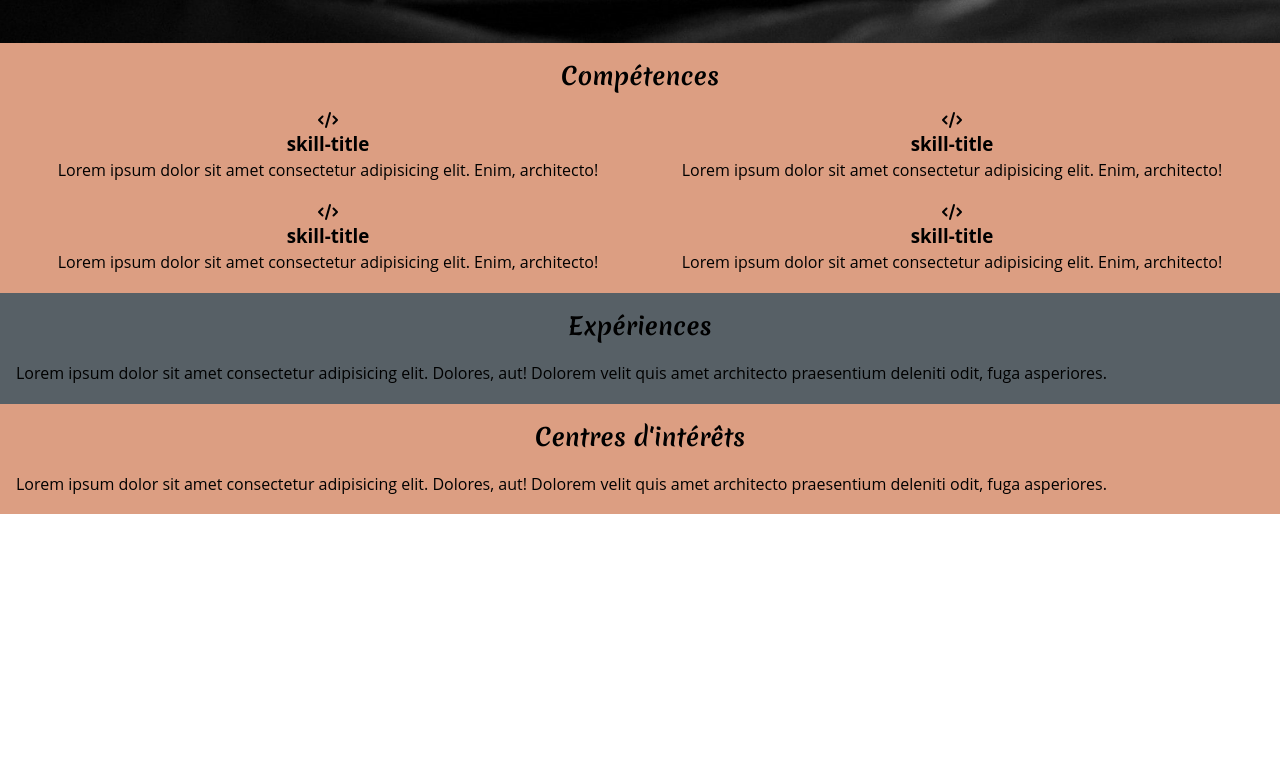
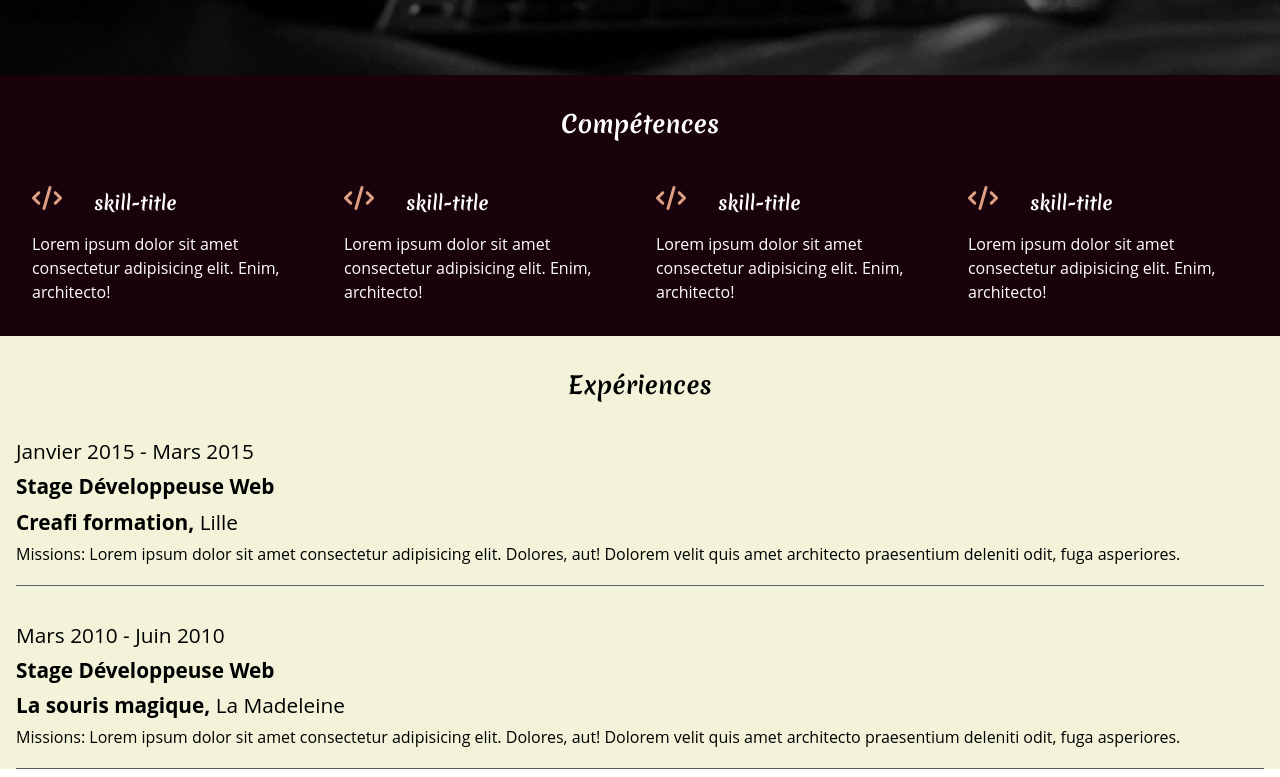
Before and after one commit to lecodeduchat/lecodeduchat.github.io, a plain HTML site: page index.html in a window 1280 px wide. Shown: the part 723-1500 px from the top of the page. Before the commit the page ends 1237 px from the top, so only its background shows below. Drawn offline with Linux system fonts and the light colour scheme.

Commit message:
Ajout bordure dégradée, skills et compétences mise en forme

```diff
--- a/assets/css/styles-lg.css
+++ b/assets/css/styles-lg.css
@@ -22,8 +22,8 @@
     padding-bottom: 0px;
   }
   .main-menu-item {
-    height: calc(70px - (2 * var(--sp)));
-    line-height: calc(70px - (2 * var(--sp)));
+    height: calc(67px - (2 * var(--sp)));
+    line-height: calc(67px - (2 * var(--sp)));
     border-bottom: 0;
     margin: var(--sp) 0;
     padding: 0;
@@ -43,8 +43,8 @@
   /** WHO I AM ***********************************************************************************/
 
   /** SKILLS *************************************************************************************/
-  #skills {
-    background-color: var(--md-3-color);
+  .skill {
+    width: calc(25% - var(--2sp));
   }
 
   /** EXPERIENCES ********************************************************************************/
--- a/assets/css/styles-md.css
+++ b/assets/css/styles-md.css
@@ -32,8 +32,8 @@
   }
 
   /** SKILLS *************************************************************************************/
-  #skills {
-    background-color: var(--md-2-color);
+  .skill {
+    width: calc(33% - var(--2sp));
   }
   /** EXPERIENCES ********************************************************************************/
 
--- a/assets/css/styles-sm.css
+++ b/assets/css/styles-sm.css
@@ -3,6 +3,6 @@
     color: yellow;
   }
   #skills {
-    background-color: yellow;
+    background-color: var(--darkcolor);
   }
 }
--- a/assets/css/styles.css
+++ b/assets/css/styles.css
@@ -7,6 +7,7 @@
   --md-2-color: #c16e70;
   --md-3-color: #dc9e82;
   --sp: 16px;
+  --2sp: 32px;
 }
 @font-face {
   font-family: "Merienda";
@@ -40,11 +41,15 @@ h2 {
   font-family: Merienda;
   font-size: 24px;
   margin: 0 var(--sp);
-  padding: var(--sp) 0;
+  padding: var(--2sp) 0;
   text-align: center;
 }
 h3 {
   text-align: center;
+  padding: var(--sp);
+  font-family: Merienda;
+  font-style: normal;
+  font-weight: bold;
 }
 p {
   line-height: 1.8;
@@ -58,8 +63,25 @@ header {
   left: 0;
   background-color: var(--darkcolor);
   width: 100%;
-  height: 50px;
+  height: 65px;
   z-index: 1000;
+}
+header:before {
+  content: " ";
+  position: absolute;
+  top: 100%;
+  left: 0;
+  width: 100%;
+  height: 4px;
+  background-image: linear-gradient(
+    90deg,
+    var(--md-1-color) 0%,
+    var(--md-3-color) 25%,
+    var(--md-3-color) 50%,
+    var(--lightcolor) 75%,
+    var(--md-1-color) 100%
+  );
+  /* transition: 0.2s; */
 }
 
 /** MY NAME *********************/
@@ -67,14 +89,15 @@ h1 {
   width: 80%;
 }
 h1 a {
+  font-size: 26px;
   text-decoration: none;
   color: white;
-  line-height: 48px;
+  line-height: 65px;
 }
 h1 span {
   font-family: "Merienda";
   font-style: normal;
-  font-size: 19.5px;
+  font-size: 19px;
   font-weight: bold;
 }
 /** NAVIGATION *********************************************************************************/
@@ -103,7 +126,7 @@ h1 span {
   color: white;
   width: 20px;
   height: 20px;
-  line-height: 48px;
+  line-height: 65px;
 }
 .menu-content {
   background-color: white;
@@ -200,7 +223,10 @@ div.whoiam.content {
 /** skills **************************************************************/
 
 #skills {
-  background-color: var(--md-2-color);
+  background-color: var(--darkcolor);
+}
+#skills h2 {
+  color: #fff;
 }
 .skills {
   display: inline-flex;
@@ -208,12 +234,44 @@ div.whoiam.content {
   flex-wrap: wrap;
 }
 .skill {
-  width: calc(50% - 32px);
-  text-align: center;
+  width: 100%;
+  display: flex;
+  flex-direction: row;
+  flex-wrap: wrap;
+  color: #fff;
+}
+.skill-icon {
+  display: inline-block;
+  font-size: 24px;
+  padding: var(--sp);
+  padding-left: 0;
+  line-height: 19px;
+  vertical-align: middle;
+  color: var(--md-3-color);
+}
+.skill p {
+  font-size: 16px;
+  line-height: 24px;
+  margin: 0 0 var(--sp);
 }
 /**  experiences ********************************************************/
 #experiences {
-  background-color: var(--md-1-color);
+  background-color: var(--lightcolor);
+}
+.header-experience {
+  font-size: 1.3rem;
+  line-height: 2.2rem;
+}
+.title-experience,
+.compagny-experience {
+  font-weight: bold;
+}
+.compagny-experience span {
+  font-weight: normal;
+}
+.experience p {
+  border-bottom: 1px solid var(--md-1-color);
+  margin-bottom: var(--2sp);
 }
 /**  hobbies **********************************************************/
 #hobbies {
--- a/index.html
+++ b/index.html
@@ -39,7 +39,7 @@
     <header>
       <div id="main-header" class="content">
         <h1>
-          <a href="#whoiam"><span>lecode</span> DUCHAT</a>
+          <a href="#"><span>lecode</span> DUCHAT</a>
         </h1>
         <nav class="main-menu">
           <div class="menu-burger content">
@@ -108,38 +108,38 @@
     <div id="skills">
       <h2>Compétences</h2>
       <div class="skills content">
-        <div class="skill content">
-          <span class="fa-solid fa-code"></span>
+        <article class="skill content">
+          <span class="skill-icon fa-solid fa-code"></span>
           <h3>skill-title</h3>
           <p>
             Lorem ipsum dolor sit amet consectetur adipisicing elit. Enim,
             architecto!
           </p>
-        </div>
-        <div class="skill content">
-          <span class="fa-solid fa-code"></span>
+        </article>
+        <article class="skill content">
+          <span class="skill-icon fa-solid fa-code"></span>
           <h3>skill-title</h3>
           <p class="content-skill">
             Lorem ipsum dolor sit amet consectetur adipisicing elit. Enim,
             architecto!
           </p>
-        </div>
-        <div class="skill content">
-          <span class="fa-solid fa-code"></span>
+        </article>
+        <article class="skill content">
+          <span class="skill-icon fa-solid fa-code"></span>
           <h3>skill-title</h3>
           <p>
             Lorem ipsum dolor sit amet consectetur adipisicing elit. Enim,
             architecto!
           </p>
-        </div>
-        <div class="skill content">
-          <span class="fa-solid fa-code"></span>
+        </article>
+        <article class="skill content">
+          <span class="skill-icon fa-solid fa-code"></span>
           <h3>skill-title</h3>
           <p>
             Lorem ipsum dolor sit amet consectetur adipisicing elit. Enim,
             architecto!
           </p>
-        </div>
+        </article>
       </div>
     </div>
     <!-- END SKILLS -------------------------------------------------------------->
@@ -147,13 +147,34 @@
     <div id="experiences">
       <div class="experiences content">
         <h2>Expériences</h2>
-        <div class="experience">
+        <article class="experience">
+          <section class="header-experience">
+            <div class="dates-experience">Janvier 2015 - Mars 2015</div>
+            <div class="title-experience">Stage Développeuse Web</div>
+            <div class="compagny-experience">
+              Creafi formation, <span>Lille</span>
+            </div>
+          </section>
           <p>
-            Lorem ipsum dolor sit amet consectetur adipisicing elit. Dolores,
-            aut! Dolorem velit quis amet architecto praesentium deleniti odit,
-            fuga asperiores.
+            Missions: Lorem ipsum dolor sit amet consectetur adipisicing elit.
+            Dolores, aut! Dolorem velit quis amet architecto praesentium
+            deleniti odit, fuga asperiores.
           </p>
-        </div>
+        </article>
+        <article class="experience">
+          <section class="header-experience">
+            <div class="dates-experience">Mars 2010 - Juin 2010</div>
+            <div class="title-experience">Stage Développeuse Web</div>
+            <div class="compagny-experience">
+              La souris magique, <span>La Madeleine</span>
+            </div>
+          </section>
+          <p>
+            Missions: Lorem ipsum dolor sit amet consectetur adipisicing elit.
+            Dolores, aut! Dolorem velit quis amet architecto praesentium
+            deleniti odit, fuga asperiores.
+          </p>
+        </article>
       </div>
     </div>
     <!-- END EXPERIENCES -------------------------------------------------------------->
```
